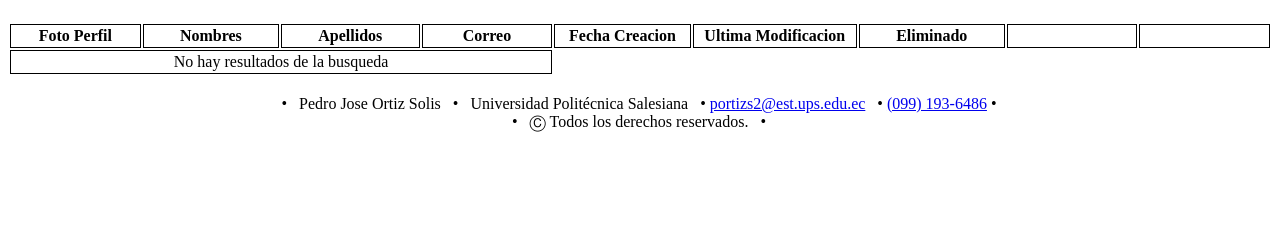
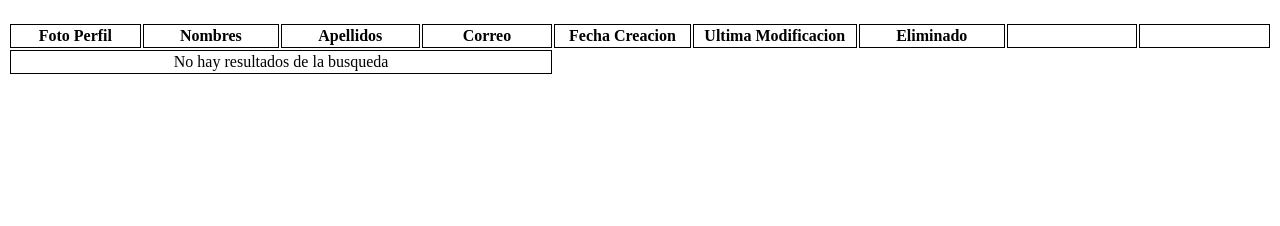
Before and after one commit to paulogonzalez5679/Correo-Electronico, a PHP site: page /usuarios.php in a window 1280 px wide. Shown: the part 199-425 px from the top of the page. Run offline with PHP 8.4, Linux system fonts and the light colour scheme; the visitor is signed in with stand-in values (Sample User, id 1); data that the repository does not hold is empty; a stand-in replaces the project's code that opens the database connection.

Commit message:
listado de usuarios

```diff
--- a/admin/controladores/usuarios.php
+++ b/admin/controladores/usuarios.php
@@ -128,14 +128,5 @@
 
     <br>
 
-    <footer>
-        &#8226; &nbsp; Pedro Jose Ortiz Solis &nbsp; &#8226;
-        &nbsp; Universidad Politécnica Salesiana &nbsp; &#8226;
-        <a href="mailto:portizs2@est.ups.edu.ec">portizs2@est.ups.edu.ec</a> &nbsp; &#8226;
-        <a href="tel:+593991936486">(099) 193-6486</a> &#8226;
-        <br>
-        &#8226; &nbsp; &#9400; Todos los derechos reservados. &nbsp; &#8226;
-    </footer>
-
 </body>
 </html>
```
